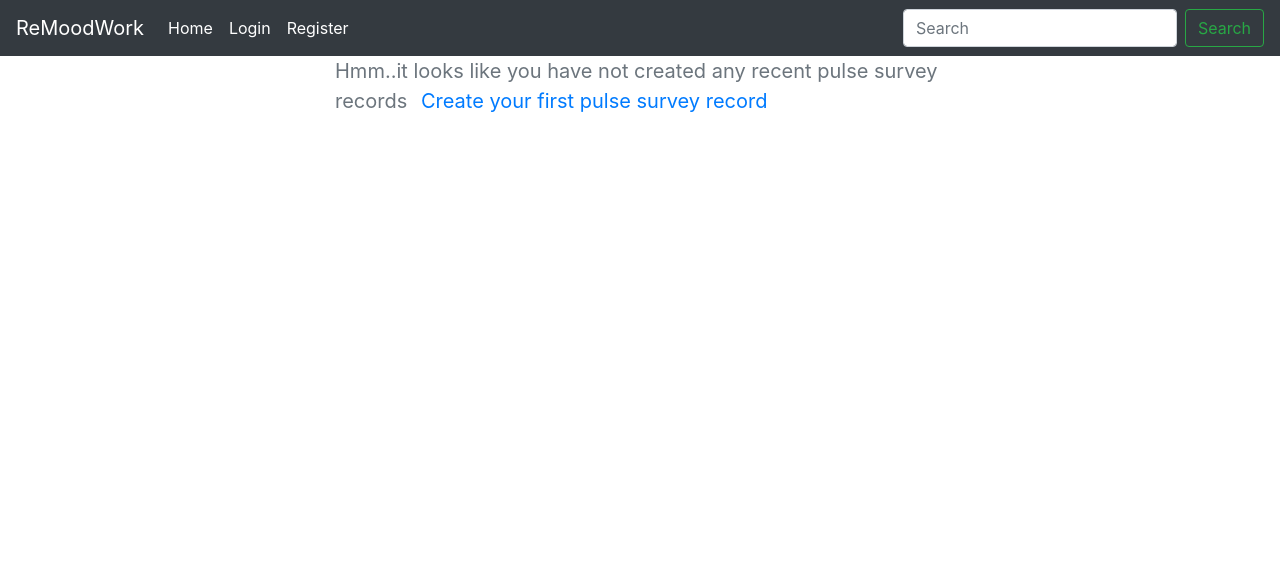
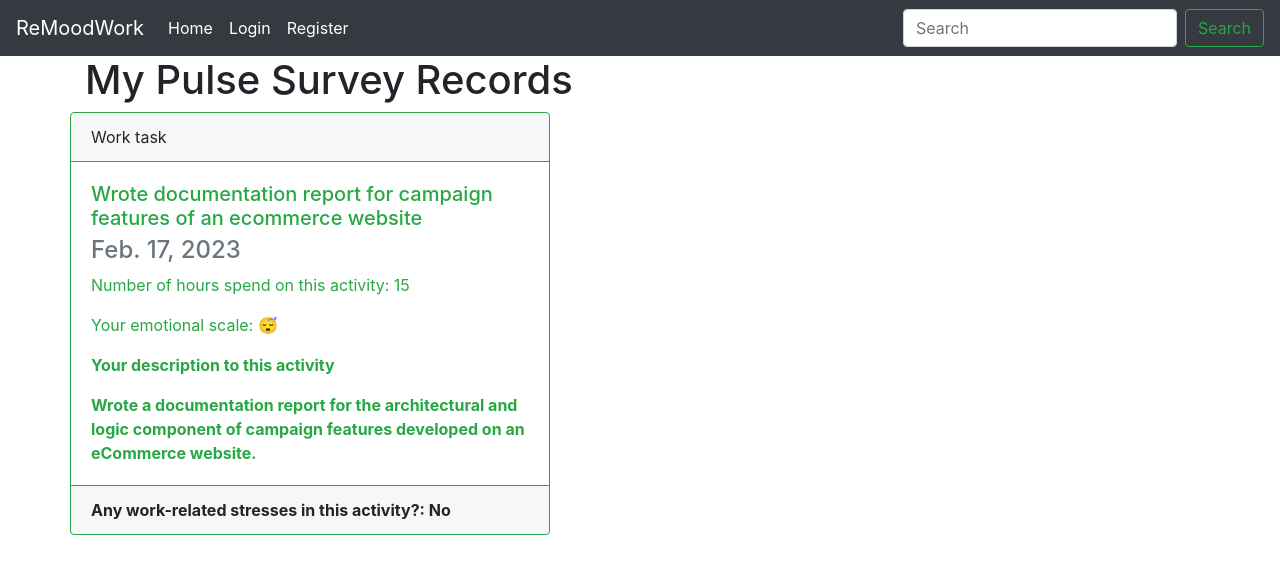
Before and after one commit to Peterisawesome17/ReMoodWork, a Django app: template remoodwork/workrecords/templates/workrecords/pulse_survey_main_page.html in a window 1280 px wide. Shown: the top 574 px of the page. Run offline with Django 4.2, Linux system fonts and the light colour scheme; the template is opened without the code that fills it: values that come from a table or form of the project are taken from there, others are empty; data comes from the database, SQL or seed files in the repository; both versions use the stored data as it was after the commit.

Commit message:
Updated pulse_survey_main_page.html to view records of an user(employee) for remoodwork.

```diff
--- a/remoodwork/workrecords/templates/workrecords/pulse_survey_main_page.html
+++ b/remoodwork/workrecords/templates/workrecords/pulse_survey_main_page.html
@@ -15,6 +15,32 @@
 
 {% block content %}
 <body>
+{% if pulse_survey_records %}
+    <div class="container">
+        <div class="row">
+            <div class="col-12">
+                <h1>My Pulse Survey Records</h1>
+            </div>
+            {% for pulse_survey in pulse_survey_records %}
+            <div class="card border-success mb-2" style="max-width: 30rem;">
+                <div class="card-header border-success">{{ pulse_survey.get_activity_type_display }}</div>
+                <div class="card-body text-success">
+                    <h5 class="card-title">{{ pulse_survey.activity_name }}</h5>
+                    <h4 class="card-subtitle mb-2 text-muted">{{ pulse_survey.activity_created }}</h4>
+                    <p class="card-text">Number of hours spend on this activity:
+                        {{ pulse_survey.num_hours }}</p>
+                    <p class="card-text">Your emotional scale:
+                        {{ pulse_survey.get_emotional_rate_status_display }}</p>
+                    <p class="card-text"><strong>Your description to this activity</p>
+                    <p class="card-text">{{ pulse_survey.activity_description }}</p>
+                </div>
+                <div class="card-footer border-success">Any work-related stresses in this activity?:
+                {{ pulse_survey.get_work_stressor_status_display }}</div>
+            </div>
+            {% endfor %}
+        </div>
+    </div>
+{% else %}
     <div class="col-md-6 mx-auto">
         <small style="font-size: 20px" class="text-muted">
             Hmm..it looks like you have not created any recent pulse survey records
@@ -23,5 +49,6 @@
             in a workrecords directory -->
         </small>
     </div>
+{% endif %}
 </body>
 {% endblock content %}
```
Also changed, not shown: remoodwork/db.sqlite3.
